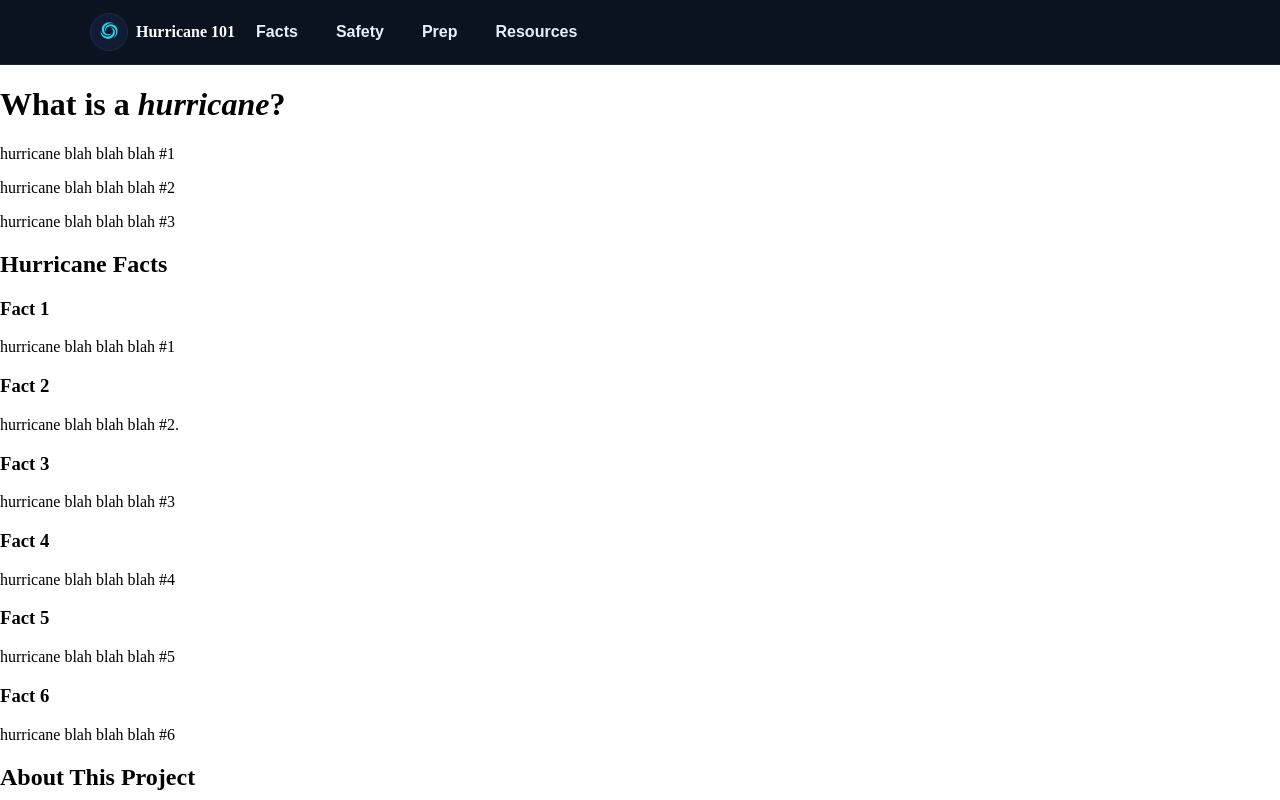
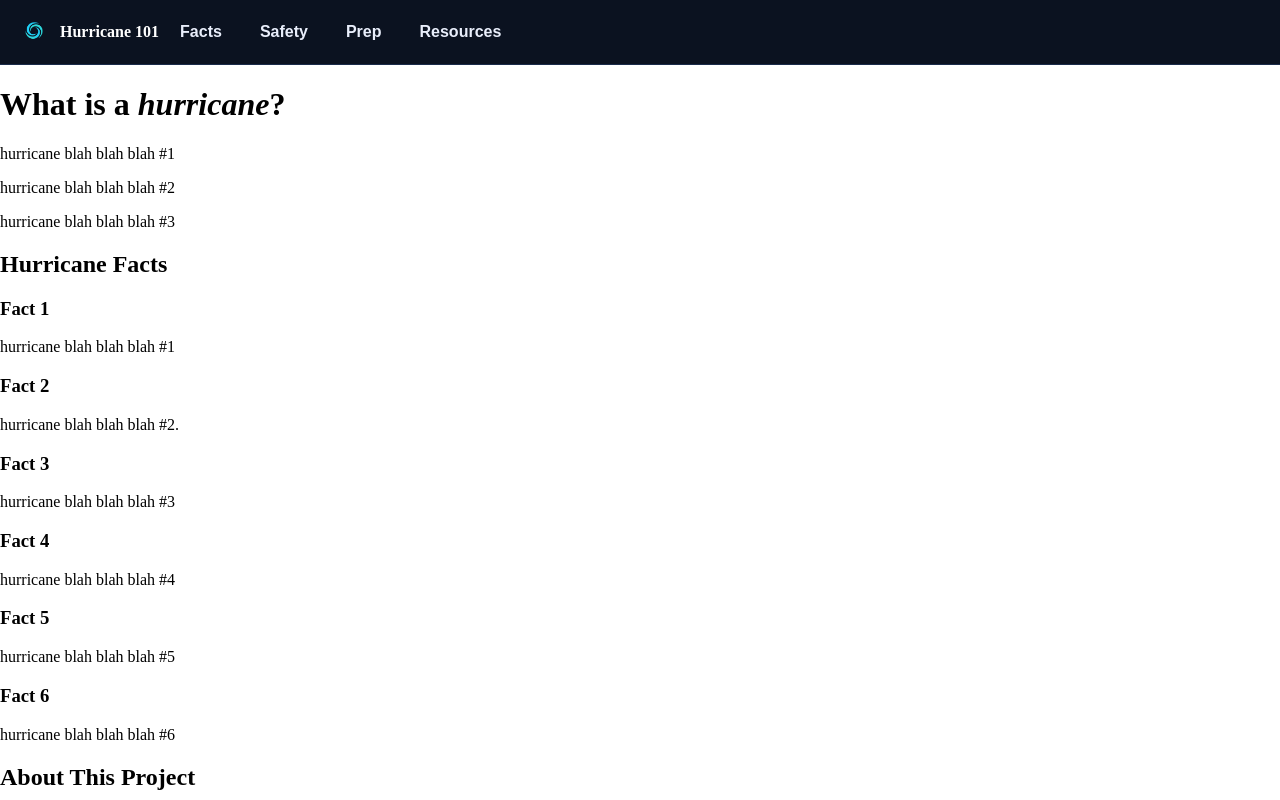
Before and after one commit to DavidZhao2/climate-crisis-assignment, a plain HTML site: page index.html in a window 1280 px wide. Shown: the top 800 px of the page. Drawn offline with Linux system fonts and the light colour scheme.

Commit message:
Updated css

```diff
--- a/styles.css
+++ b/styles.css
@@ -12,14 +12,16 @@ header {
 }
 
 .nav {
-  max-width: 1100px;
+  max-width: auto;
   margin: 0 auto;
   height: 64px;
   padding: 0 16px;
   display: flex;
   align-items: center;
-  justify-content: space-between;
+  gap: 24px;
 }
+
+.nav > nav { margin-left: auto; }
 
 .brand {
   display: flex;
@@ -29,15 +31,10 @@ header {
 .logo {
   width: 36px;
   height: 36px;
+  display: block;
   border-radius: 50%;
-  background: #111b33;
-  display: flex;
-  align-items: center;
-  justify-content: center;
-  font-size: 12px;
-  color: #e9eefb;
-  border: 1px solid #1a2b4a;
 }
+
 
 header nav ul {
   list-style: none;
```
